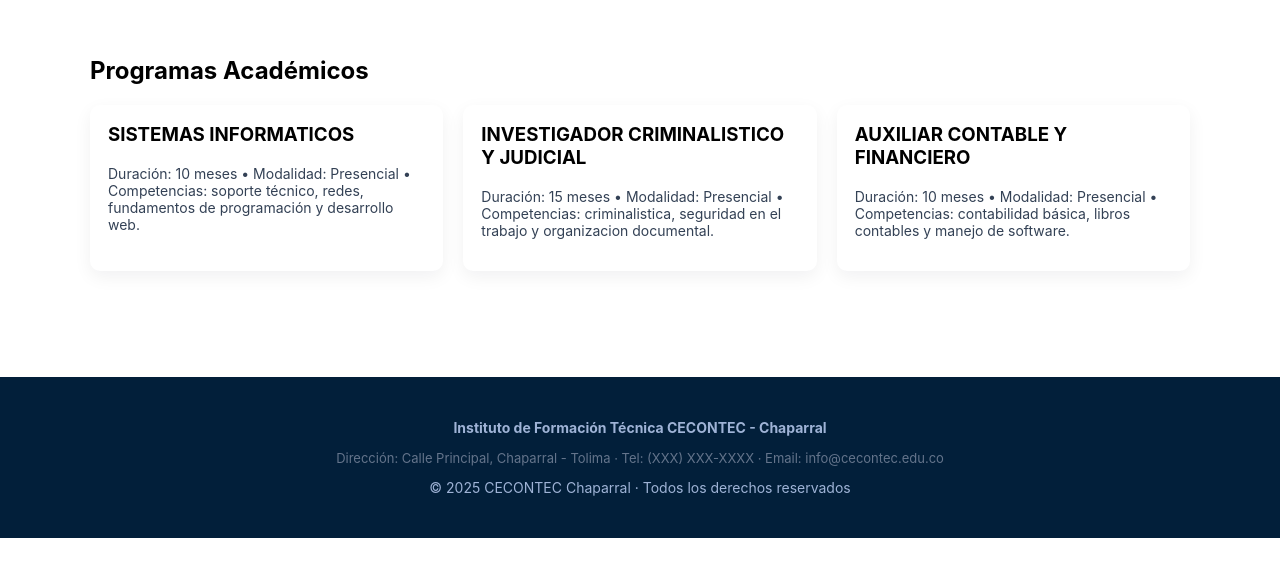
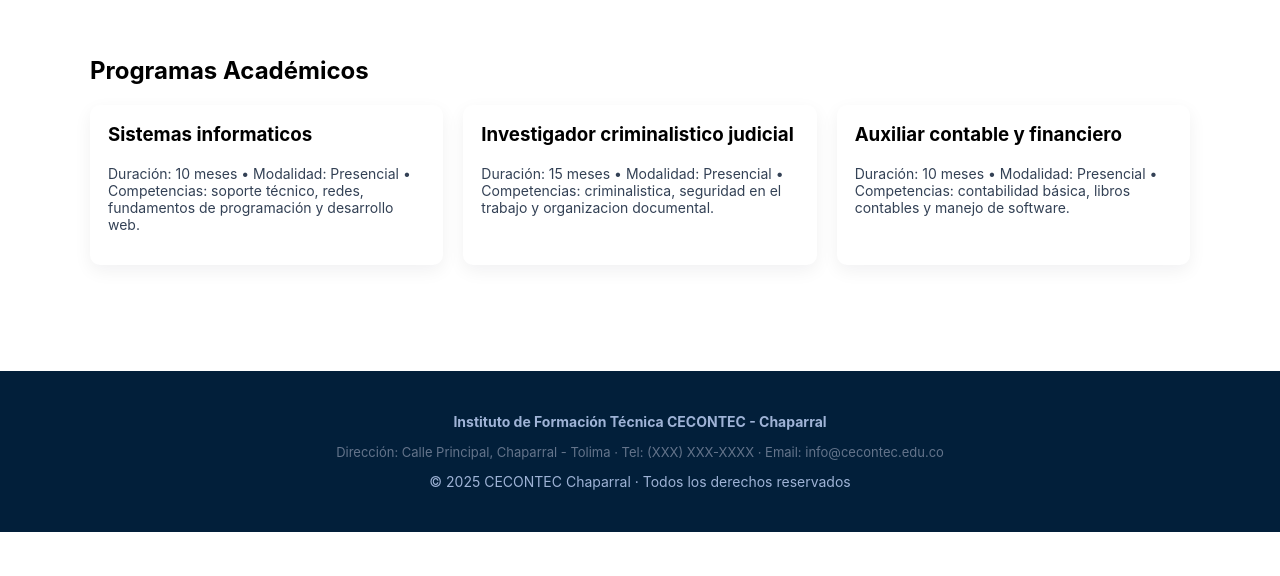
Before and after one commit to gvalen0619-creator/cecontec-web, a plain HTML site: page programas.html in a window 1280 px wide. Shown: the part 96-672 px from the top of the page. Drawn offline with Linux system fonts and the light colour scheme.

Commit message:
Update programas.html

```diff
--- a/programas.html
+++ b/programas.html
@@ -21,9 +21,9 @@
 <main class="container" style="padding:36px 0">
   <h2>Programas Académicos</h2>
   <div class="cards" style="margin-top:18px">
-    <article class="card"><h3>SISTEMAS INFORMATICOS</h3><p>Duración: 10 meses • Modalidad: Presencial • Competencias: soporte técnico, redes, fundamentos de programación y desarrollo web.</p></article>
-    <article class="card"><h3>INVESTIGADOR CRIMINALISTICO Y JUDICIAL</h3><p>Duración: 15 meses • Modalidad: Presencial • Competencias: criminalistica, seguridad en el trabajo y organizacion documental.</p></article>
-    <article class="card"><h3>AUXILIAR CONTABLE Y FINANCIERO</h3><p>Duración: 10 meses • Modalidad: Presencial • Competencias: contabilidad básica, libros contables y manejo de software.</p></article>
+    <article class="card"><h3>Sistemas informaticos</h3><p>Duración: 10 meses • Modalidad: Presencial • Competencias: soporte técnico, redes, fundamentos de programación y desarrollo web.</p></article>
+    <article class="card"><h3>Investigador criminalistico  judicial</h3><p>Duración: 15 meses • Modalidad: Presencial • Competencias: criminalistica, seguridad en el trabajo y organizacion documental.</p></article>
+    <article class="card"><h3>Auxiliar contable y financiero</h3><p>Duración: 10 meses • Modalidad: Presencial • Competencias: contabilidad básica, libros contables y manejo de software.</p></article>
   </div>
 </main>
 
```
